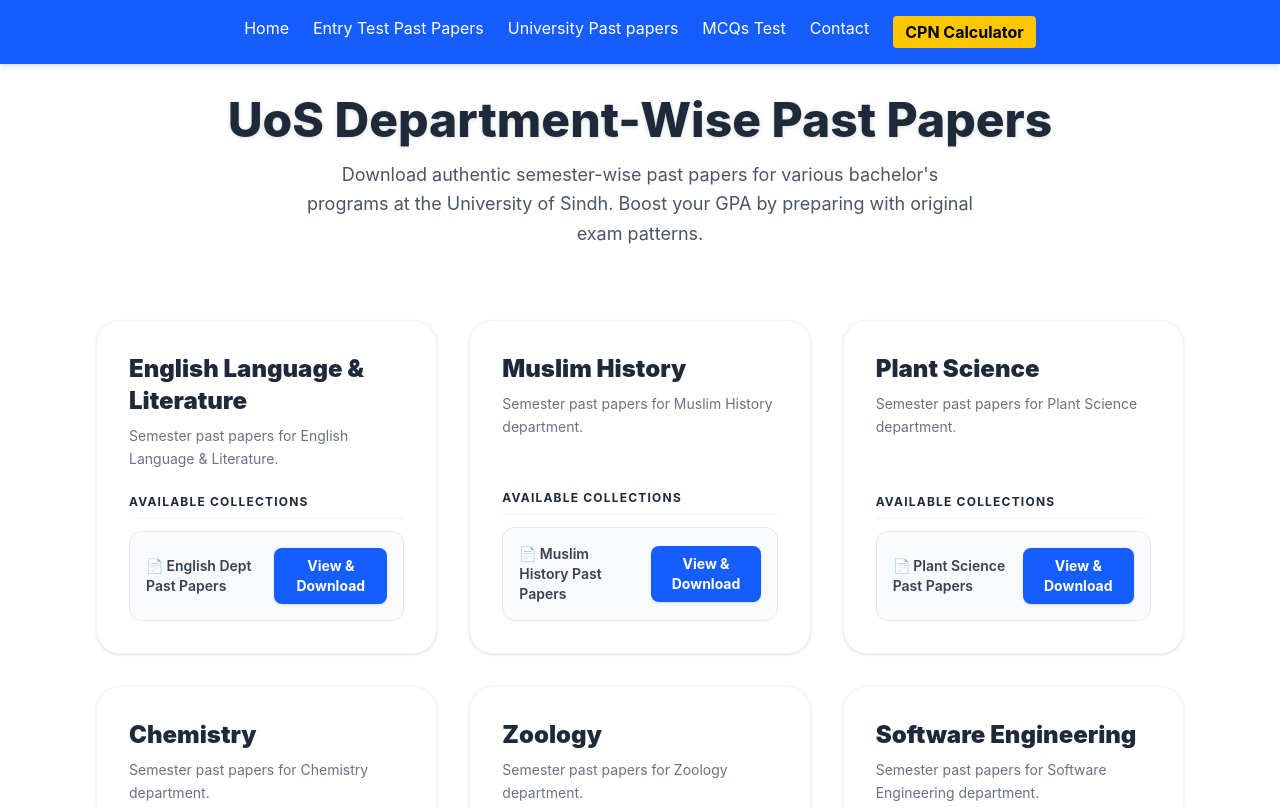
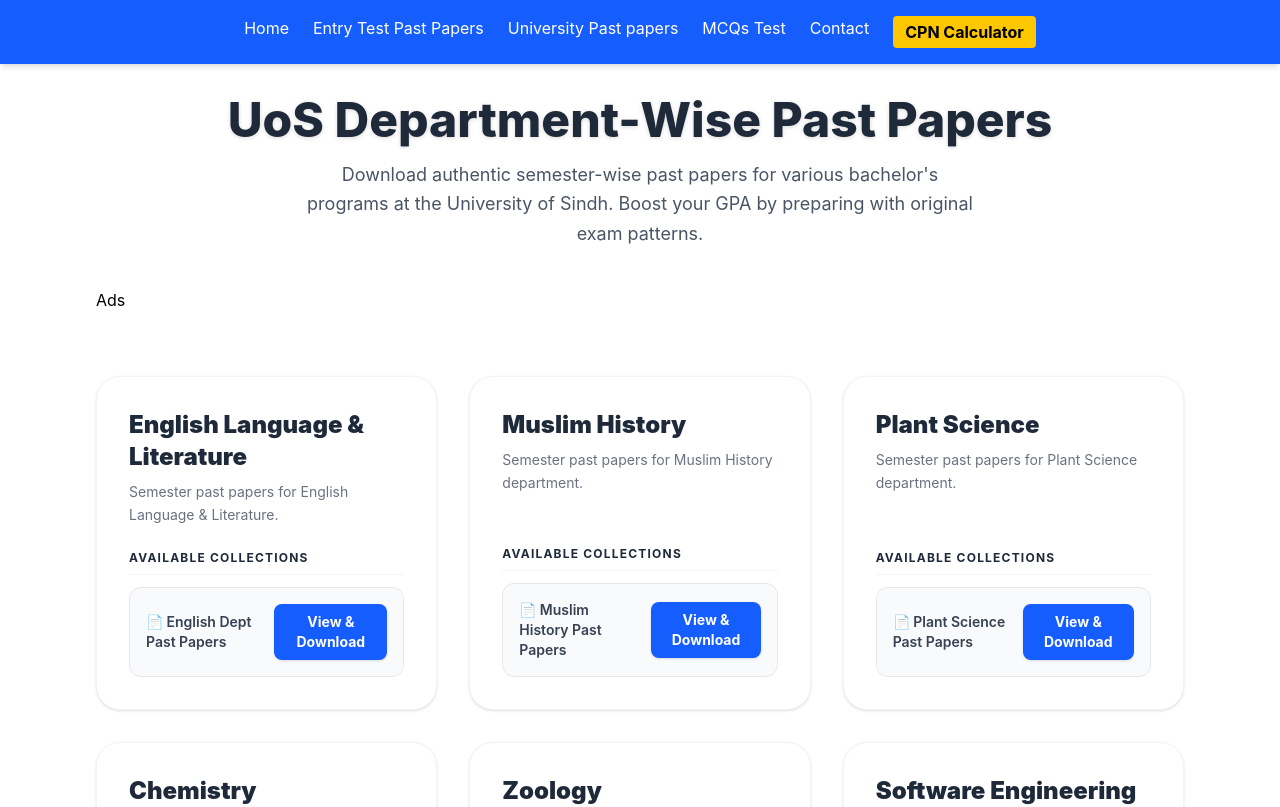
Before and after one commit to Faiz-muhammad69/uni-pastpaper-webpage, a React (Vite) app: page /sindh-university-past-papers in a window 1280 px wide. Shown: the top 807 px of the page. Built offline with nearby package versions, Linux system fonts and the light colour scheme.

Commit message:
add adsterra ads

```diff
--- a/src/pages/Departments.jsx
+++ b/src/pages/Departments.jsx
@@ -17,7 +17,11 @@
             </div>
 
             {/* TOP AD PLACEHOLDER */}
-            <AdsterraNativeAd />
+            <div>
+                <h1>Ads</h1>
+                <AdsterraNativeAd />
+            </div>
+
 
 
             {/* Cards Grid */}
```
